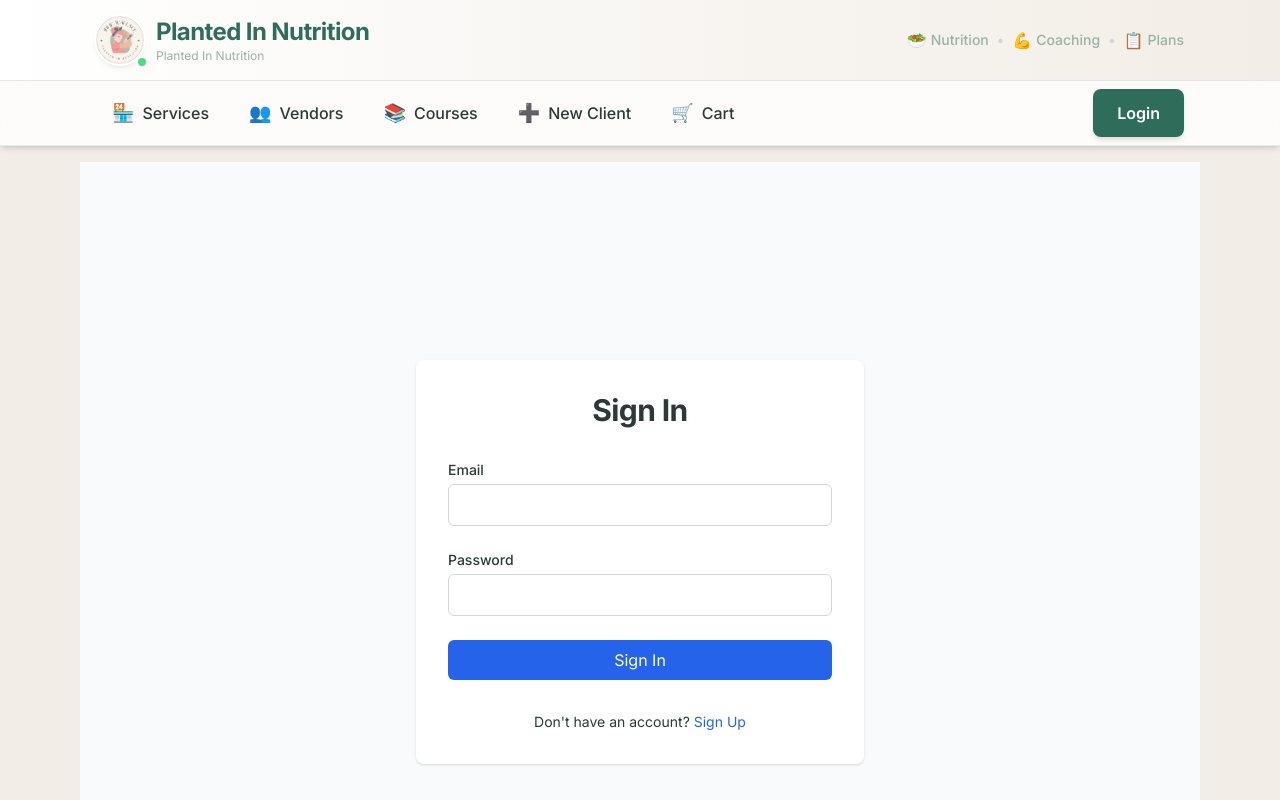
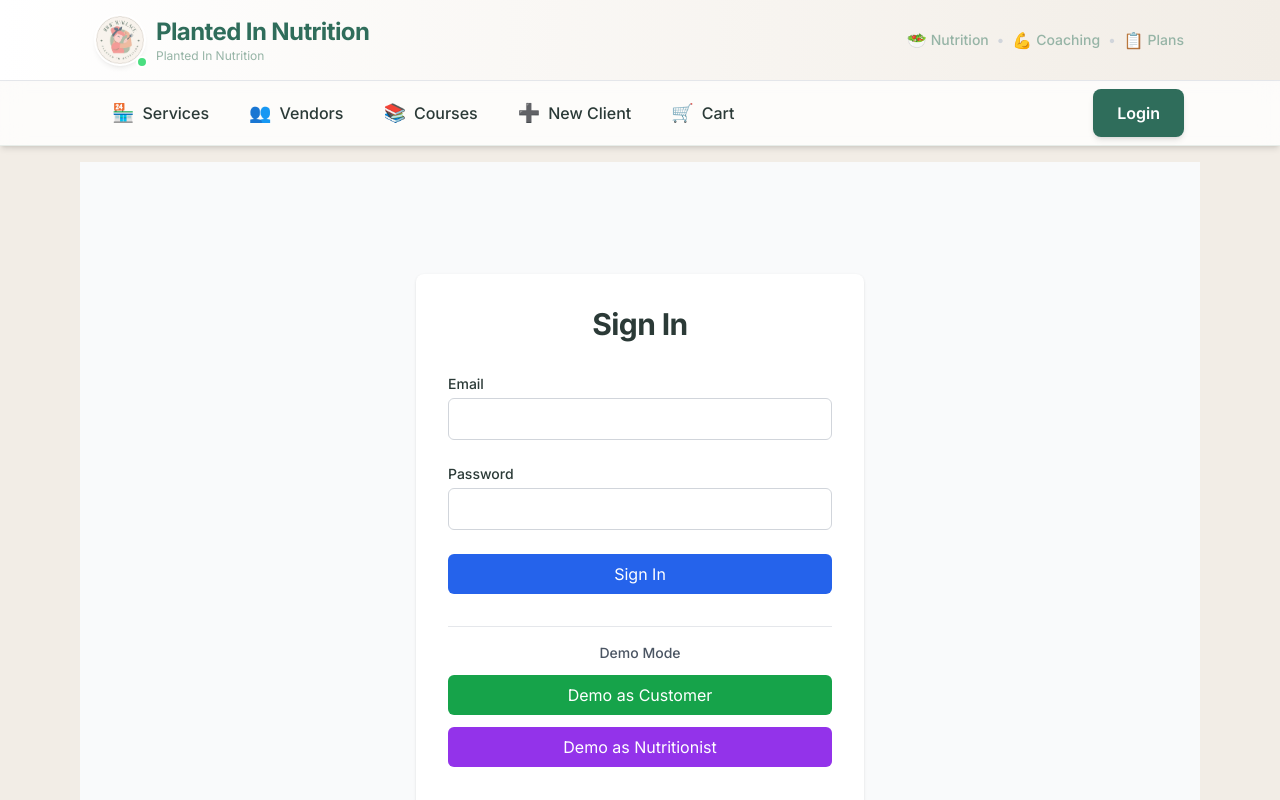
Before and after one commit to mr601s/nutritionist-marketplace-crm, a Next.js app: page /login in a window 1280 px wide. Shown: the top 800 px of the page. Built offline with nearby package versions, Linux system fonts and the light colour scheme; no server answers.

Commit message:
feat: add demo bypass buttons to login for customer and nutritionist portals

```diff
--- a/app/login/page.tsx
+++ b/app/login/page.tsx
@@ -1,5 +1,4 @@
 'use client';
-
 import { useState } from 'react';
 import { useRouter } from 'next/navigation';
 import { supabase } from '@/lib/supabaseClient';
@@ -26,6 +25,14 @@ export default function LoginPage() {
     }
   };
 
+  const handleDemoCustomer = () => {
+    router.push('/customerportal');
+  };
+
+  const handleDemoNutritionist = () => {
+    router.push('/adminportal');
+  };
+
   return (
     <div className="min-h-screen flex items-center justify-center bg-gray-50">
       <div className="max-w-md w-full space-y-8 p-8 bg-white rounded-lg shadow">
@@ -37,7 +44,7 @@ export default function LoginPage() {
             </div>
           )}
           <div>
-            <label htmlFor="email" className="block text-sm font-medium">
+            <label className="block text-sm font-medium" htmlFor="email">
               Email
             </label>
             <input
@@ -50,7 +57,7 @@ export default function LoginPage() {
             />
           </div>
           <div>
-            <label htmlFor="password" className="block text-sm font-medium">
+            <label className="block text-sm font-medium" htmlFor="password">
               Password
             </label>
             <input
@@ -69,9 +76,27 @@ export default function LoginPage() {
             Sign In
           </button>
         </form>
+
+        {/* Demo Bypass Buttons */}
+        <div className="space-y-3 pt-4 border-t border-gray-200">
+          <p className="text-center text-sm text-gray-600 font-medium">Demo Mode</p>
+          <button
+            onClick={handleDemoCustomer}
+            className="w-full py-2 px-4 bg-green-600 text-white rounded-md hover:bg-green-700"
+          >
+            Demo as Customer
+          </button>
+          <button
+            onClick={handleDemoNutritionist}
+            className="w-full py-2 px-4 bg-purple-600 text-white rounded-md hover:bg-purple-700"
+          >
+            Demo as Nutritionist
+          </button>
+        </div>
+
         <p className="text-center text-sm">
-          Don&apos;t have an account?{' '}
-          <a href="/signup" className="text-blue-600 hover:underline">
+          Don't have an account?{' '}
+          <a className="text-blue-600 hover:underline" href="/signup">
             Sign Up
           </a>
         </p>
```
